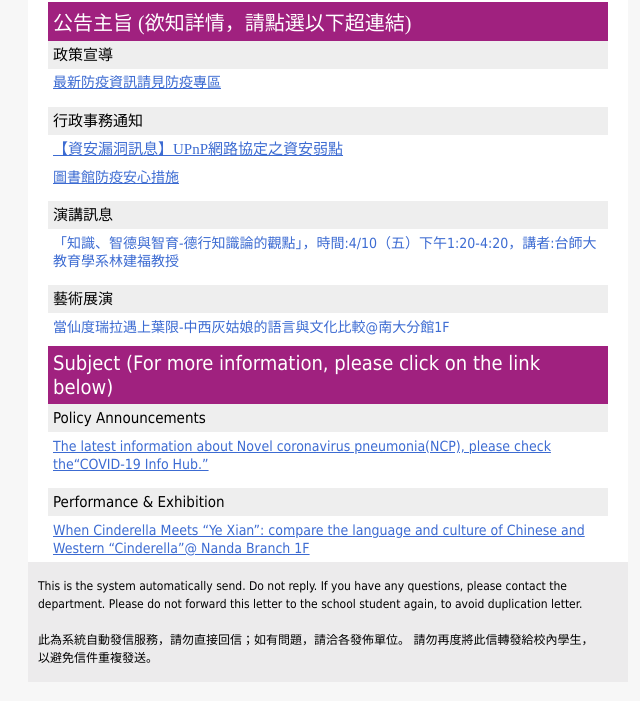
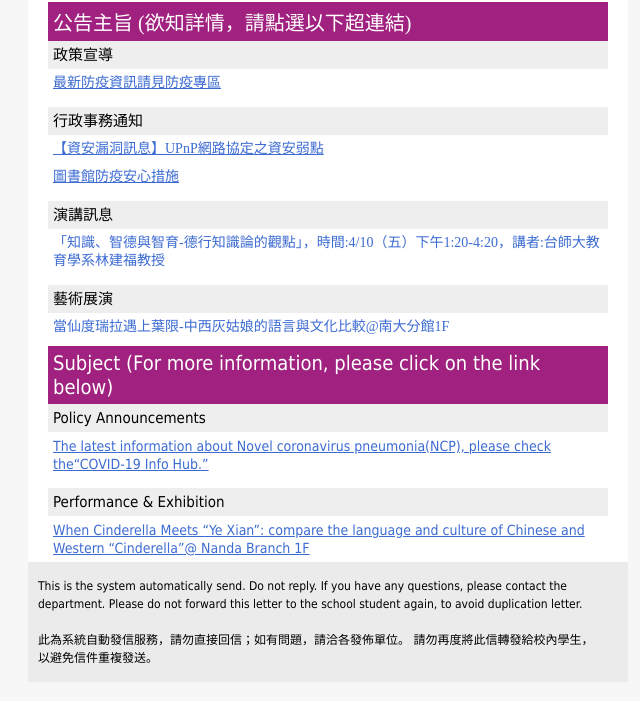
Before and after one commit to NTHU-SA/HTML-Email, a plain HTML site: page index.html in a window 1280 px wide. Shown: the part 87-788 px from the top of the page, without its empty margins (312-952 px from the left). Drawn offline with Linux system fonts and the light colour scheme.

Commit message:
Fix font family and size problems

```diff
--- a/index.html
+++ b/index.html
@@ -132,10 +132,10 @@
                         <td style="Margin:0;padding-bottom:5px;padding-left:5px;padding-top:5px;padding-right:5px;" align="left" bgcolor="eeeeee"><h2 style="font-family:tahoma, verdana, segoe, sans-serif;Margin:0;line-height:18px;mso-line-height-rule:exactly;font-size:15px;font-style:normal;font-weight:normal;color:#010101;" id="chinese">行政事務通知</h2></td>
                        </tr>
                        <tr style="border-collapse:collapse;">
-                        <td style="Margin:0;padding-bottom:5px;padding-left:5px;padding-top:5px;padding-right:5px;" align="left"><p style="Margin:0;-webkit-text-size-adjust:none;-ms-text-size-adjust:none;mso-line-height-rule:exactly;font-size:15px;font-family:tahoma, verdana, segoe, sans-serif;line-height:18px;color:#333333;"><a href="https://net.nthu.edu.tw/netsys/mailing:announcement:20200413_01" id="chinese" style="font-family:'Microsoft Yahei';font-size:15px;text-decoration:underline;color:#3C6BD2;-webkit-text-size-adjust:none;-ms-text-size-adjust:none;mso-line-height-rule:exactly;">【資安漏洞訊息】UPnP網路協定之資安弱點</a></p></td>
+                        <td style="Margin:0;padding-bottom:5px;padding-left:5px;padding-top:5px;padding-right:5px;" align="left"><p style="Margin:0;-webkit-text-size-adjust:none;-ms-text-size-adjust:none;mso-line-height-rule:exactly;font-size:15px;font-family:tahoma, verdana, segoe, sans-serif;line-height:18px;color:#333333;"><a href="https://net.nthu.edu.tw/netsys/mailing:announcement:20200413_01" id="chinese" style="font-family:'Microsoft Yahei';font-size:14px;text-decoration:underline;color:#3C6BD2;-webkit-text-size-adjust:none;-ms-text-size-adjust:none;mso-line-height-rule:exactly;">【資安漏洞訊息】UPnP網路協定之資安弱點</a></p></td>
                        </tr>
                        <tr style="border-collapse:collapse;">
-                        <td style="Margin:0;padding-left:5px;padding-top:5px;padding-bottom:5px;padding-right:5px;" align="left"><p style="font-family:tahoma, verdana, segoe, sans-serif;Margin:0;-webkit-text-size-adjust:none;-ms-text-size-adjust:none;mso-line-height-rule:exactly;font-size:12px;line-height:18px;color:#3C6BD2;" id="chinese"><a href="http://www.lib.nthu.edu.tw/news/2019nCov.html" style="font-family:tahoma, verdana, segoe, sans-serif;font-size:14px;text-decoration:underline;color:#3C6BD2;-webkit-text-size-adjust:none;-ms-text-size-adjust:none;mso-line-height-rule:exactly;">圖書館防疫安心措施</a></p></td>
+                        <td style="Margin:0;padding-left:5px;padding-top:5px;padding-bottom:5px;padding-right:5px;" align="left"><p style="font-family:tahoma, verdana, segoe, sans-serif;Margin:0;-webkit-text-size-adjust:none;-ms-text-size-adjust:none;mso-line-height-rule:exactly;font-size:12px;line-height:18px;color:#3C6BD2;" id="chinese"><a href="http://www.lib.nthu.edu.tw/news/2019nCov.html" style="font-family:'Microsoft Yahei';font-size:14px;text-decoration:underline;color:#3C6BD2;-webkit-text-size-adjust:none;-ms-text-size-adjust:none;mso-line-height-rule:exactly;">圖書館防疫安心措施</a></p></td>
                        </tr>
                      </table></td>
                    </tr>
@@ -151,7 +151,7 @@
                         <td style="Margin:0;padding-bottom:5px;padding-left:5px;padding-top:5px;padding-right:5px;" bgcolor="eeeeee" align="left"><h2 style="font-family:tahoma, verdana, segoe, sans-serif;Margin:0;line-height:18px;mso-line-height-rule:exactly;font-size:15px;font-style:normal;font-weight:normal;color:#010101;" id="chinese">演講訊息</h2></td>
                        </tr>
                        <tr style="border-collapse:collapse;">
-                        <td style="Margin:0;padding-bottom:5px;padding-left:5px;padding-top:5px;padding-right:5px;" align="left"><p style="font-family:tahoma, verdana, segoe, sans-serif;Margin:0;-webkit-text-size-adjust:none;-ms-text-size-adjust:none;mso-line-height-rule:exactly;font-size:14px;line-height:18px;color:#3C6BD2;" id="chinese">「知識、智德與智育-德行知識論的觀點」，時間:4/10（五）下午1:20-4:20，講者:台師大教育學系林建福教授</p></td>
+                        <td style="Margin:0;padding-bottom:5px;padding-left:5px;padding-top:5px;padding-right:5px;" align="left"><p style="font-family:'Microsoft Yahei';Margin:0;-webkit-text-size-adjust:none;-ms-text-size-adjust:none;mso-line-height-rule:exactly;font-size:14px;line-height:18px;color:#3C6BD2;" id="chinese">「知識、智德與智育-德行知識論的觀點」，時間:4/10（五）下午1:20-4:20，講者:台師大教育學系林建福教授</p></td>
                        </tr>
                      </table></td>
                    </tr>
@@ -168,7 +168,7 @@
                           <h2 style="font-family:tahoma, verdana, segoe, sans-serif;Margin:0;line-height:18px;mso-line-height-rule:exactly;font-size:15px;font-style:normal;font-weight:normal;color:#010101;" id="chinese">藝術展演</h2></td>
                        </tr>
                        <tr style="border-collapse:collapse;">
-                        <td style="Margin:0;padding-bottom:5px;padding-left:5px;padding-top:5px;padding-right:5px;" align="left"><p style="font-family:tahoma, verdana, segoe, sans-serif;Margin:0;-webkit-text-size-adjust:none;-ms-text-size-adjust:none;mso-line-height-rule:exactly;font-size:14px;line-height:18px;color:#3C6BD2;" id="chinese">當仙度瑞拉遇上葉限-中西灰姑娘的語言與文化比較@南大分館1F</p></td>
+                        <td style="Margin:0;padding-bottom:5px;padding-left:5px;padding-top:5px;padding-right:5px;" align="left"><p style="font-family:'Microsoft Yahei';Margin:0;-webkit-text-size-adjust:none;-ms-text-size-adjust:none;mso-line-height-rule:exactly;font-size:14px;line-height:18px;color:#3C6BD2;" id="chinese">當仙度瑞拉遇上葉限-中西灰姑娘的語言與文化比較@南大分館1F</p></td>
                        </tr>
                      </table></td>
                    </tr>
```
